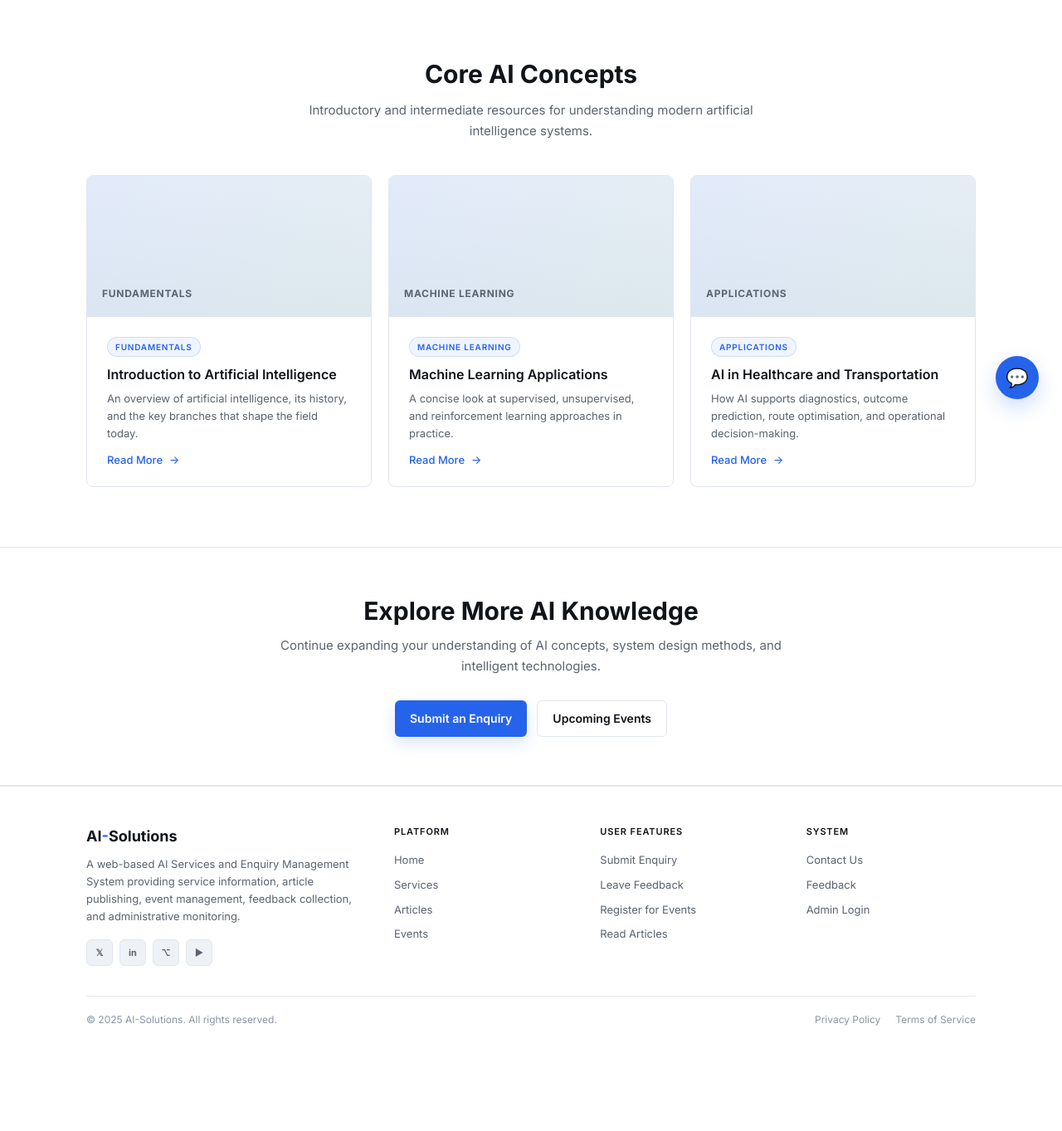
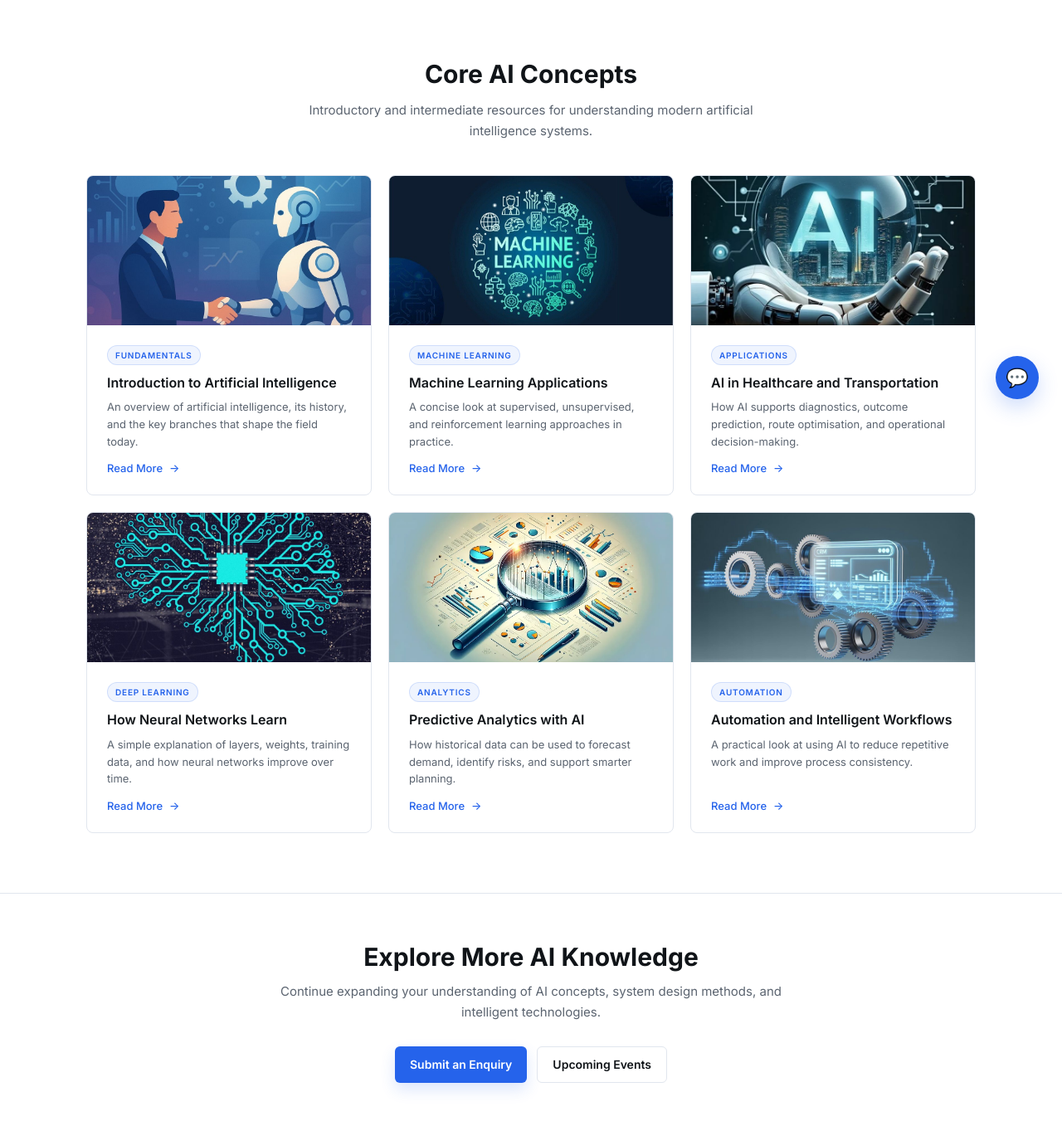
Before and after one commit to SabanamPoudel/Ai-Solutions1, a Django app: page /articles/ in a window 1280 px wide. Shown: the part 291-1654 px from the top of the page at 83% size. Before the commit the page ends 1527 px from the top, so only its background shows below. Run offline with Django 5.2, Linux system fonts and the light colour scheme; data that the repository does not hold is empty.

Commit message:
Show all fallback articles with read more content

```diff
--- a/templates/articles.html
+++ b/templates/articles.html
@@ -47,7 +47,7 @@
         </article>
         {% empty %}
         <article class="article-card">
-          <div class="article-image-shell"><span>Fundamentals</span></div>
+          <img src="{% static 'images/articles/intro-to-ai.jpg' %}" alt="Introduction to Artificial Intelligence" class="article-image">
           <div class="article-body">
             <span class="category-pill">Fundamentals</span>
             <h3 class="article-title">Introduction to Artificial Intelligence</h3>
@@ -56,13 +56,13 @@
                     class="read-more article-read-more"
                     data-title="Introduction to Artificial Intelligence"
                     data-category="Fundamentals"
-                    data-content="An overview of artificial intelligence, its history, and the key branches that shape the field today.">
+                    data-content="Artificial intelligence is the field of building computer systems that can perform tasks normally associated with human thinking, such as learning, reasoning, planning, understanding language, and recognising patterns. Modern AI combines data, algorithms, and computing power to support decisions, automate repetitive work, and solve problems across education, business, healthcare, transport, and research.">
               Read More
             </button>
           </div>
         </article>
         <article class="article-card">
-          <div class="article-image-shell"><span>Machine Learning</span></div>
+          <img src="{% static 'images/articles/machine-learning.jpg' %}" alt="Machine Learning Applications" class="article-image">
           <div class="article-body">
             <span class="category-pill">Machine Learning</span>
             <h3 class="article-title">Machine Learning Applications</h3>
@@ -71,13 +71,13 @@
                     class="read-more article-read-more"
                     data-title="Machine Learning Applications"
                     data-category="Machine Learning"
-                    data-content="A concise look at supervised, unsupervised, and reinforcement learning approaches in practice.">
+                    data-content="Machine learning allows systems to improve by learning patterns from data rather than following only fixed instructions. Supervised learning is used for prediction and classification, unsupervised learning helps discover hidden groups or patterns, and reinforcement learning trains systems through rewards. These methods support recommendations, fraud detection, forecasting, image analysis, and many other practical AI services.">
               Read More
             </button>
           </div>
         </article>
         <article class="article-card">
-          <div class="article-image-shell"><span>Applications</span></div>
+          <img src="{% static 'images/articles/ai-applications.jpg' %}" alt="AI in Healthcare and Transportation" class="article-image">
           <div class="article-body">
             <span class="category-pill">Applications</span>
             <h3 class="article-title">AI in Healthcare and Transportation</h3>
@@ -86,7 +86,52 @@
                     class="read-more article-read-more"
                     data-title="AI in Healthcare and Transportation"
                     data-category="Applications"
-                    data-content="How AI supports diagnostics, outcome prediction, route optimisation, and operational decision-making.">
+                    data-content="AI is increasingly used in healthcare to support diagnosis, analyse medical images, identify risk factors, and improve patient workflow. In transportation, AI helps with route planning, traffic prediction, fleet optimisation, and safety monitoring. These applications are most useful when they assist human experts, improve speed, and make complex information easier to interpret.">
+              Read More
+            </button>
+          </div>
+        </article>
+        <article class="article-card">
+          <img src="{% static 'images/articles/neural-network.jpg' %}" alt="How Neural Networks Learn" class="article-image">
+          <div class="article-body">
+            <span class="category-pill">Deep Learning</span>
+            <h3 class="article-title">How Neural Networks Learn</h3>
+            <p class="article-excerpt">A simple explanation of layers, weights, training data, and how neural networks improve over time.</p>
+            <button type="button"
+                    class="read-more article-read-more"
+                    data-title="How Neural Networks Learn"
+                    data-category="Deep Learning"
+                    data-content="Neural networks are inspired by connected layers of simple processing units. During training, the network receives examples, makes predictions, compares them with the expected result, and adjusts internal weights to reduce error. With enough good-quality data, neural networks can learn patterns in images, text, audio, and numerical records, making them powerful tools for recognition and prediction tasks.">
+              Read More
+            </button>
+          </div>
+        </article>
+        <article class="article-card">
+          <img src="{% static 'images/articles/predictive-analytics.jpg' %}" alt="Predictive Analytics with AI" class="article-image">
+          <div class="article-body">
+            <span class="category-pill">Analytics</span>
+            <h3 class="article-title">Predictive Analytics with AI</h3>
+            <p class="article-excerpt">How historical data can be used to forecast demand, identify risks, and support smarter planning.</p>
+            <button type="button"
+                    class="read-more article-read-more"
+                    data-title="Predictive Analytics with AI"
+                    data-category="Analytics"
+                    data-content="Predictive analytics uses previous data to estimate what may happen next. AI models can detect trends, seasonal behaviour, risk signals, and relationships that are difficult to spot manually. Organisations use predictive analytics for demand forecasting, customer behaviour analysis, maintenance planning, academic performance support, and operational decision making.">
+              Read More
+            </button>
+          </div>
+        </article>
+        <article class="article-card">
+          <img src="{% static 'images/articles/automation.jpg' %}" alt="Automation and Intelligent Workflows" class="article-image">
+          <div class="article-body">
+            <span class="category-pill">Automation</span>
+            <h3 class="article-title">Automation and Intelligent Workflows</h3>
+            <p class="article-excerpt">A practical look at using AI to reduce repetitive work and improve process consistency.</p>
+            <button type="button"
+                    class="read-more article-read-more"
+                    data-title="Automation and Intelligent Workflows"
+                    data-category="Automation"
+                    data-content="Automation uses software to complete repeatable tasks with less manual effort. When combined with AI, workflows can classify requests, extract information, recommend next steps, and route tasks to the right people. Good automation does not simply replace human work; it removes friction so teams can spend more time on judgement, creativity, and problem solving.">
               Read More
             </button>
           </div>
```
